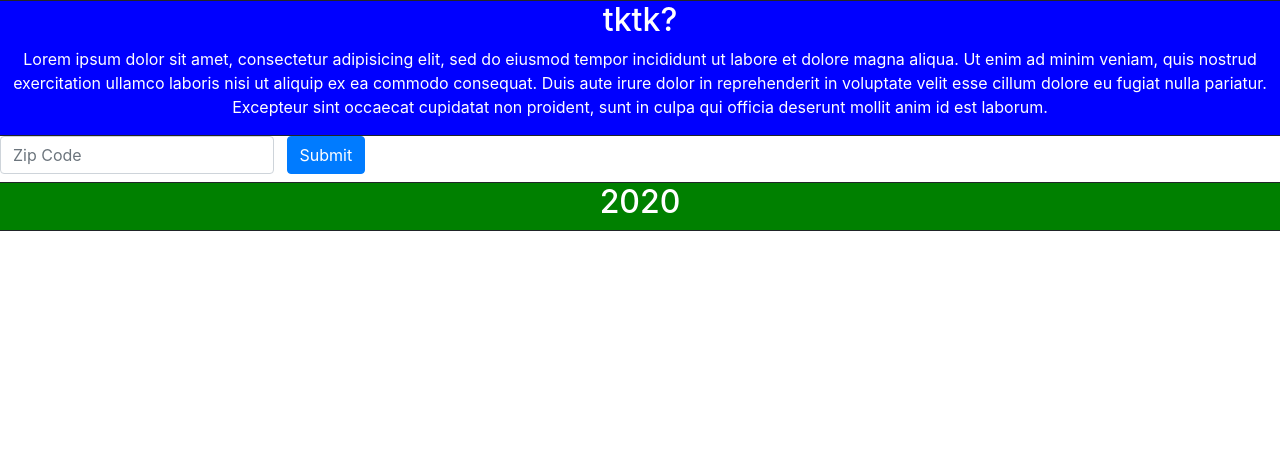
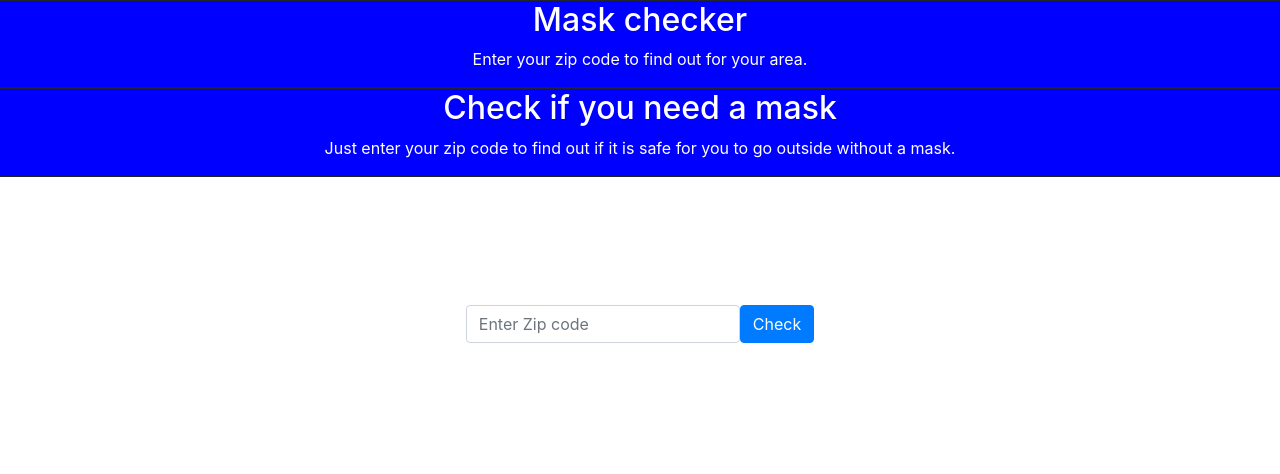
Before and after one commit to adammolina/wearMask, a plain HTML site: page index.html in a window 1280 px wide. Drawn offline with nearby package versions, Linux system fonts and the light colour scheme.

Commit message:
Update index.html

```diff
--- a/index.html
+++ b/index.html
@@ -16,42 +16,40 @@
   <section id="heading">
     <div class="row">
       <div class="col-12 text-center" style="background-color: blue; border: 1px solid">
-        <h2>tktk?</h2>
-        <p>Lorem ipsum dolor sit amet, consectetur adipisicing elit, sed do eiusmod tempor incididunt ut labore et dolore magna aliqua. Ut enim ad minim veniam, quis nostrud exercitation ullamco laboris nisi ut aliquip ex ea commodo consequat. Duis
-          aute irure dolor in reprehenderit in voluptate velit esse cillum dolore eu fugiat nulla pariatur. Excepteur sint occaecat cupidatat non proident, sunt in culpa qui officia deserunt mollit anim id est laborum.</p>
+        <h2>Mask checker</h2>
+        <p>Enter your zip code to find out for your area.</p>
       </div>
     </div>
   </section>
 
-  <form class="form-inline">
-    <div class ="form-row align-items-center>">
-      <div class="col-auto">
-        <label class="sr-only" for="inlineFormInputName2">Name</label>
-        <input type="text" class="form-control mb-2 mr-sm-2" id="inlineFormInputName2" placeholder="Zip Code">
-
-        <button type="submit" class="btn btn-primary mb-2">Submit</button>
-      </div>
-
-    </div>
-
-  </form>
-
-
-  <section id="bottom">
+  <section id="main">
     <div class="row">
-      <div class="col-12 text-center" style="background-color: green; border: 1px solid">
-        <h2>2020</h2>
+      <div class="col-12 text-center" style="background-color: blue; border: 1px solid">
+        <h2>Check if you need a mask</h2>
+        <p>Just enter your zip code to find out if it is safe for you to go outside without a mask.</p>
       </div>
     </div>
   </section>
 
+  <div class="container-fluid">
+    <div class="row">
+      <div class="col-12 text-center">
+        <div class="form">
+          <form action="" class="form-inline justify-content-center">
+            <div class="form-group">
+              <input type="text" class="form-control" placeholder="Enter Zip code">
+            </div>
+            <div class="form-group">
+              <button type="submit" class="btn btn-primary ">Check</button>
+            </div>
+          </form>
+        </div>
 
-
-  <!-- Optional JavaScript -->
-  <!-- jQuery first, then Popper.js, then Bootstrap JS -->
-  <script src="https://code.jquery.com/jquery-3.5.1.slim.min.js" integrity="sha384-DfXdz2htPH0lsSSs5nCTpuj/zy4C+OGpamoFVy38MVBnE+IbbVYUew+OrCXaRkfj" crossorigin="anonymous"></script>
-  <script src="https://cdn.jsdelivr.net/npm/popper.js@1.16.1/dist/umd/popper.min.js" integrity="sha384-9/reFTGAW83EW2RDu2S0VKaIzap3H66lZH81PoYlFhbGU+6BZp6G7niu735Sk7lN" crossorigin="anonymous"></script>
-  <script src="https://stackpath.bootstrapcdn.com/bootstrap/4.5.2/js/bootstrap.min.js" integrity="sha384-B4gt1jrGC7Jh4AgTPSdUtOBvfO8shuf57BaghqFfPlYxofvL8/KUEfYiJOMMV+rV" crossorigin="anonymous"></script>
+        <!-- Optional JavaScript -->
+        <!-- jQuery first, then Popper.js, then Bootstrap JS -->
+        <script src="https://code.jquery.com/jquery-3.5.1.slim.min.js" integrity="sha384-DfXdz2htPH0lsSSs5nCTpuj/zy4C+OGpamoFVy38MVBnE+IbbVYUew+OrCXaRkfj" crossorigin="anonymous"></script>
+        <script src="https://cdn.jsdelivr.net/npm/popper.js@1.16.1/dist/umd/popper.min.js" integrity="sha384-9/reFTGAW83EW2RDu2S0VKaIzap3H66lZH81PoYlFhbGU+6BZp6G7niu735Sk7lN" crossorigin="anonymous"></script>
+        <script src="https://stackpath.bootstrapcdn.com/bootstrap/4.5.2/js/bootstrap.min.js" integrity="sha384-B4gt1jrGC7Jh4AgTPSdUtOBvfO8shuf57BaghqFfPlYxofvL8/KUEfYiJOMMV+rV" crossorigin="anonymous"></script>
 </body>
 
 </html>
```
